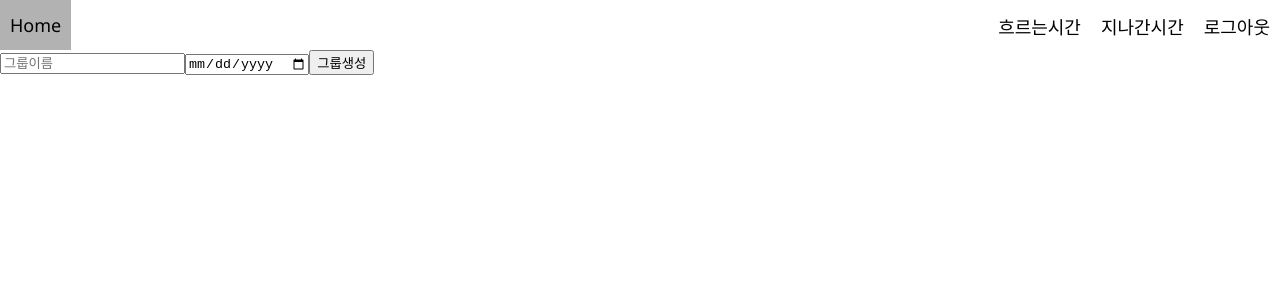
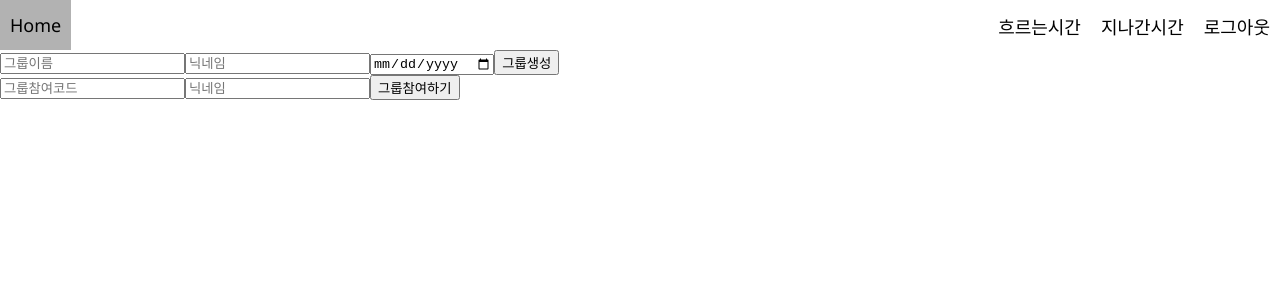
Before and after one commit to thstmddns/shell-we-meet-then, a React (Create React App) app in the folder shall-we-meet-then/: page /group/create in a window 1280 px wide. Shown: the top 300 px of the page. Built offline with nearby package versions, Linux system fonts and the light colour scheme.

Commit message:
[S07P31D105-89]feat:그룹생성, 그룹 참여 및 네비게이션으로 연결

```diff
--- a/shall-we-meet-then/src/api/CreateGroupApi.js
+++ b/shall-we-meet-then/src/api/CreateGroupApi.js
@@ -3,3 +3,7 @@ import api from './api'
 export const  addGroup = async(info) => {
     return await api.post('/groups', info)
 }
+
+export const addGroupMember = async(info) => {
+    return await api.post('/group-members', info)
+}
--- a/shall-we-meet-then/src/pages/CreateGroup/CreateGroup.js
+++ b/shall-we-meet-then/src/pages/CreateGroup/CreateGroup.js
@@ -1,28 +1,67 @@
-import React, {useState} from 'react'
-import {addGroup} from '../../api/CreateGroupApi'
+import React, { useState } from 'react'
+import { addGroup, addGroupMember } from '../../api/CreateGroupApi'
 
 export default function CreateGroup() {
 
 
+  // 그룹 생성용 state
   const [groupName, setGroupName] = useState('');
   const [openDate, setOpenDate] = useState('');
+  const [nickName, setNickName] = useState('');
 
+  // 그룹 참가용 state
+  const [invitationCode, setInvitationCode] = useState('');
+  const [joinNickname, setJoinNickname] = useState('');
+
+  // 그룹생성 함수
   const callAddGroup = () => {
     console.log(`${openDate} 00:00:00`)
-    if(groupName === ''){
-      alert('그룹이름을 입력해주세요')
+    if (groupName === '') {
+      alert('그룹이름을 입력해주세요');
+      return
     }
-    else if(openDate === ''){
-      alert('열람날짜를 입력해주세요')
+    else if (nickName === '') {
+      alert('사용하실 닉네임을 입력해주세요');
+      return
     }
-    else{
+    else if (openDate === '') {
+      alert('열람날짜를 입력해주세요');
+      return
+    }
+    else {
       const context = {
-        "name":groupName,
-        "openDateTime":`${openDate} 00:00:00`
-      }
+        "name": groupName,
+        "openDateTime": `${openDate} 00:00:00`
+      };
       addGroup(context)
+        .then(r => {
+          const context = {
+            "nickname": nickName,
+            "invitationCode": r.data.invitationCode
+          };
+          addGroupMember(context);
+        })
+    }
   }
-}
+
+  // 그룹참가 함수
+  const joinGroup = () => {
+    if (joinNickname === '') {
+      alert('사용하실 닉네임을 입력해주세요');
+      return
+    }
+    else if (invitationCode === '') {
+      alert('초대코드를 입력해주세요')
+      return
+    }
+    else {
+      const context = {
+        "nickname": joinNickname,
+        "invitationCode": invitationCode
+      };
+      addGroupMember(context);
+    }
+  }
 
 
 
@@ -30,10 +69,18 @@ export default function CreateGroup() {
   return (
     <div>
       <input type='text' placeholder='그룹이름' value={groupName}
-                onChange={(e) => { setGroupName(e.target.value) }} />
+        onChange={(e) => { setGroupName(e.target.value) }} />
+      <input type='text' placeholder='닉네임' value={nickName}
+        onChange={(e) => { setNickName(e.target.value) }} />
       <input type='date' value={openDate}
-                onChange={(e) => { setOpenDate(e.target.value) }} />
+        onChange={(e) => { setOpenDate(e.target.value) }} />
       <button onClick={callAddGroup}>그룹생성</button>
+      <br />
+      <input type='text' placeholder='그룹참여코드' value={invitationCode}
+        onChange={(e) => { setInvitationCode(e.target.value) }} />
+      <input type='text' placeholder='닉네임' value={joinNickname}
+        onChange={(e) => { setJoinNickname(e.target.value) }} />
+      <button onClick={joinGroup}>그룹참여하기</button>
     </div>
   )
 }
--- a/shall-we-meet-then/src/pages/Main/Main.js
+++ b/shall-we-meet-then/src/pages/Main/Main.js
@@ -1,4 +1,5 @@
 import React, {useState,useEffect} from 'react'
+import { useNavigate } from  "react-router-dom";
 import './Main.css'
 import { getGroupsApi } from '../../api/Main';
 
@@ -75,12 +76,25 @@ function Main() {
     // },[])
 
     const plusTemp = () => {
+      if (temp + 1 === groups.length){
+        return
+      }
       setTemp(temp+1);
     }
 
     const minusTemp = () => {
+      if (temp === 0 ){
+        return
+      }
       setTemp(temp-1)
     }
+
+
+    const navigate = useNavigate();
+    const goCreateGroup = () => {
+      navigate("/group/create");
+    }
+    // const go
 
 
 
@@ -95,6 +109,10 @@ function Main() {
             {dDay === 0 ? 'day' : Math.abs(dDay)}</h1>
         <button onClick={minusTemp}> down </button>
         <button onClick={plusTemp}> up </button>
+        <br />
+        <button>글 쓰러가기</button>
+        <button onClick={goCreateGroup}>그룹만들기 및 창여하기</button>
+
       </div>
 
 
```
